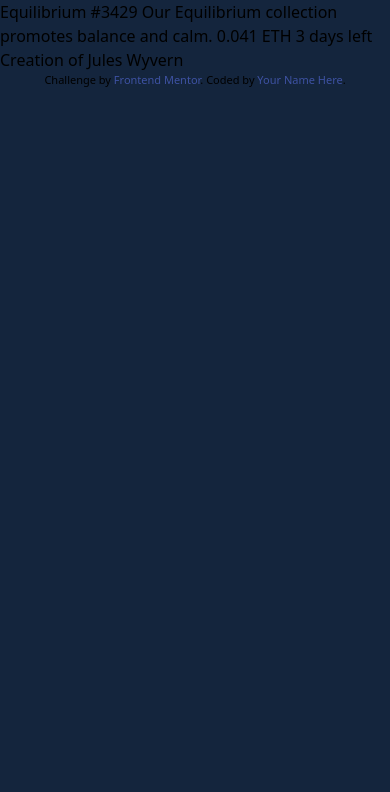
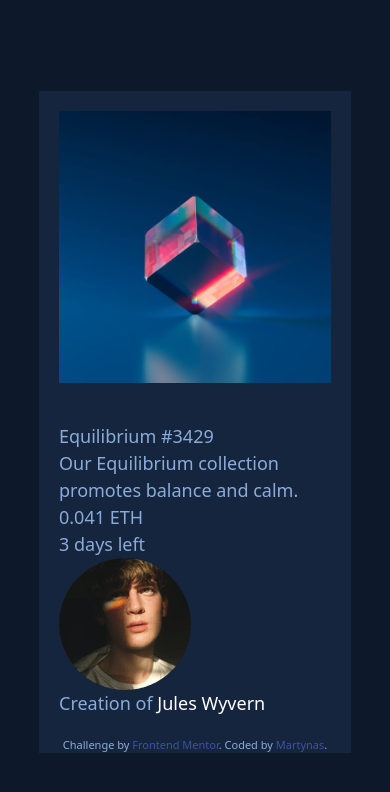
Before and after one commit to MartynasKupsys/nft-preview-card-component-main, a website: page index.html in a window 390 px wide. Drawn offline with Linux system fonts and the light colour scheme.

Commit message:
card creation on mobile

```diff
--- a/index.html
+++ b/index.html
@@ -15,21 +15,34 @@
     .attribution a { color: hsl(228, 45%, 44%); }
   </style>
 </head>
-<body>
+<body class="display-flex">
   <!-- <h1>Hello World</h1> -->
+  <main id="card" class="display-flex direction-flex">
+    <div id="image"><img src="./images/image-equilibrium.jpg" alt=""></div>
 
-  Equilibrium #3429
+      <div id="card-content">
+        <div id="content-header">Equilibrium #3429</div>
 
-  Our Equilibrium collection promotes balance and calm.
+        <div id="content-text">Our Equilibrium collection promotes balance and calm.</div>
 
-  0.041 ETH
-  3 days left
+        <div>
+          <div>0.041 ETH</div>
+          <div>3 days left</div>
+        </div>
 
-  Creation of Jules Wyvern
+        <div>
+          <div id="avatar"><img src="./images/image-avatar.png" alt="man-avatar"></div>
+          <div>Creation of <span class="name">Jules Wyvern</span></div>
+        </div>
+      </div>
 
-  <div class="attribution">
-    Challenge by <a href="https://www.frontendmentor.io?ref=challenge" target="_blank">Frontend Mentor</a>.
-    Coded by <a href="#">Your Name Here</a>.
-  </div>
+    <div class="attribution">
+      Challenge by <a href="https://www.frontendmentor.io?ref=challenge" target="_blank">Frontend Mentor</a>.
+      Coded by <a href="#">Martynas</a>.
+    </div>
+
+  </main>
+
+
 </body>
 </html>
--- a/scss/styles.scss
+++ b/scss/styles.scss
@@ -15,5 +15,41 @@ $colors: (
 );
 
 body {
+    background-color: $color-3;
+    font-size: 18px;
+    color: $color-1;
+    min-height: 100vh;
+
+    // color: ;
+}
+
+#card {
     background-color: $color-4;
+    width: 80%;
+    // margin: auto;
+    // vertical-align: auto;
+    margin: auto;
+    display: block;
+
+
 }
+
+.name {
+    color: $color-6;
+}
+
+.display-flex {
+    display: flex;
+}
+
+.direction-flex {
+    flex-direction: column;
+}
+
+#image {
+    padding: 20px;
+}
+
+#card-content {
+    padding: 20px;
+}
```
Also changed, not shown: css/styles.css, 1 other file.
